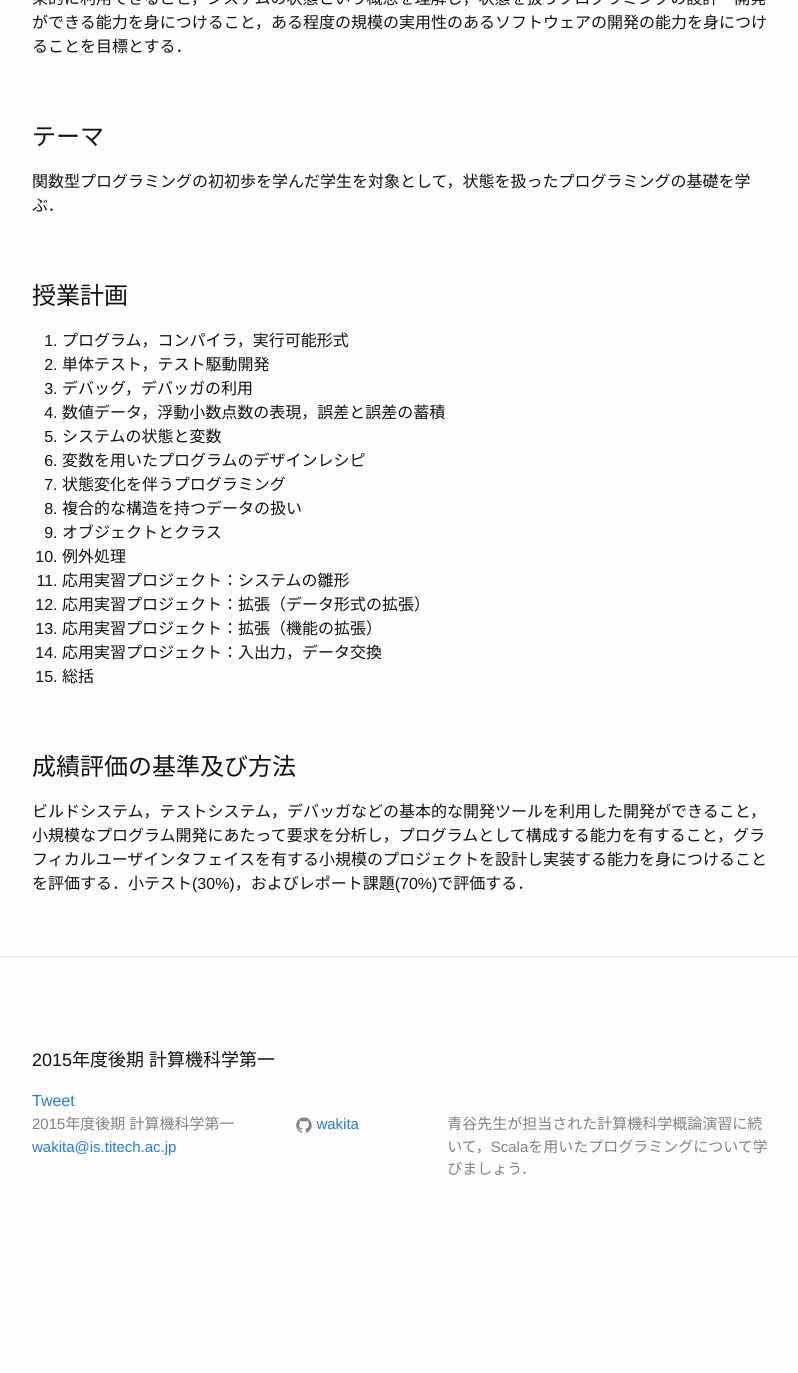
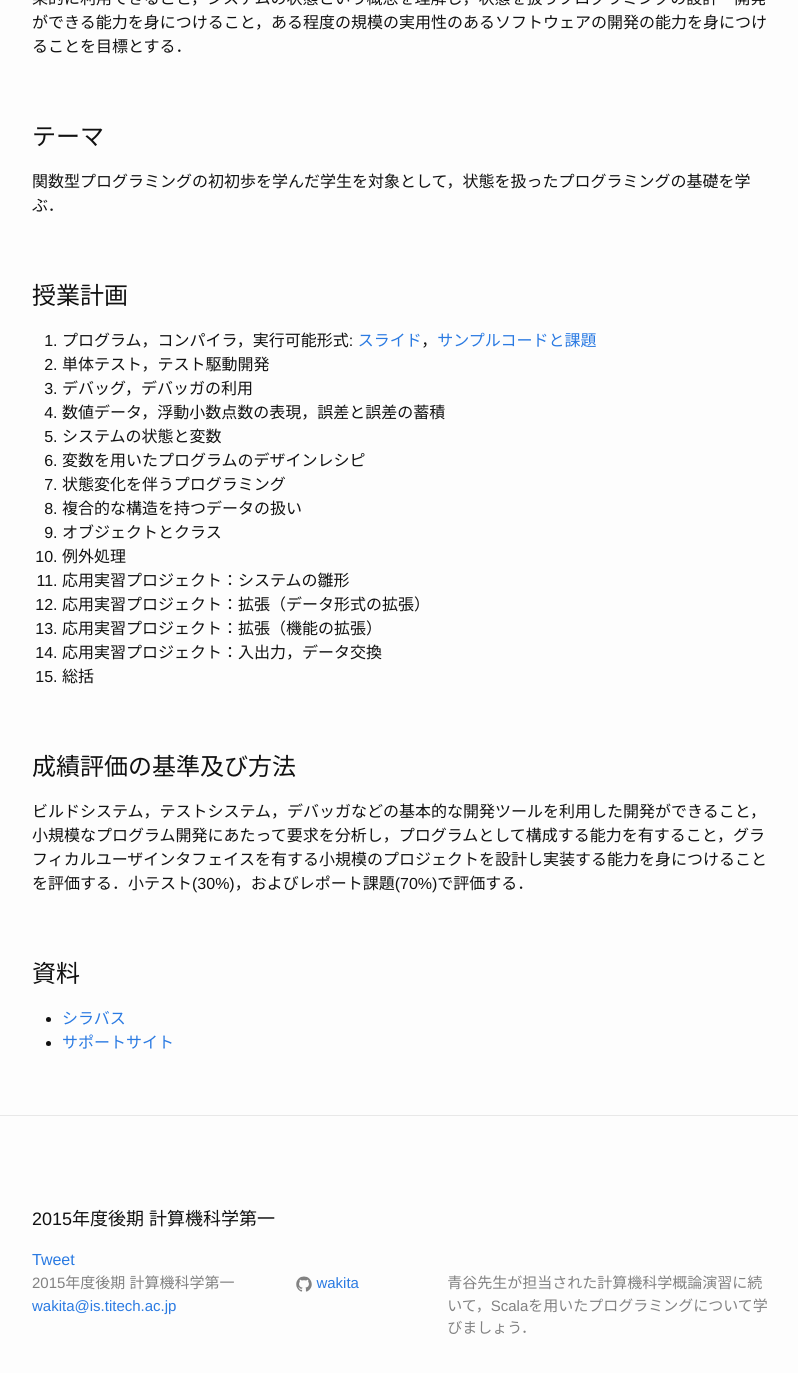
Before and after one commit to titech-is-cs115/lecture, a Jekyll site: the page built from index.md, in a window 1280 px wide and 1400 px high, scrolled down 342 px. Shown: the top 1373 px of the window, without its empty margins (238-1036 px from the left). Built offline with Jekyll 4.4.1, drawn with Linux system fonts in a browser that asks for light colours; nearby versions of some CDN libraries; library files that are not in the unit come from our copies; comment, search, counter and statistics services are not loaded; before the commit the page ends 1583 px from its top, so only the background shows below that.

Commit message:
資料へのリンクの加

```diff
--- a/index.md
+++ b/index.md
@@ -13,7 +13,7 @@ layout: page
 
 # 授業計画
 
-1. プログラム，コンパイラ，実行可能形式
+1. プログラム，コンパイラ，実行可能形式: [スライド](lx1.pdf)，[サンプルコードと課題](/lx1/)
 1. 単体テスト，テスト駆動開発
 1. デバッグ，デバッガの利用
 1. 数値データ，浮動小数点数の表現，誤差と誤差の蓄積
@@ -32,3 +32,8 @@ layout: page
 # 成績評価の基準及び方法
 
 ビルドシステム，テストシステム，デバッガなどの基本的な開発ツールを利用した開発ができること，小規模なプログラム開発にあたって要求を分析し，プログラムとして構成する能力を有すること，グラフィカルユーザインタフェイスを有する小規模のプロジェクトを設計し実装する能力を身につけることを評価する．小テスト(30%)，およびレポート課題(70%)で評価する．
+
+# 資料
+
+- [シラバス](/lecture/)
+- [サポートサイト](https://github.com/titech-is-cs115/lecture)
```
